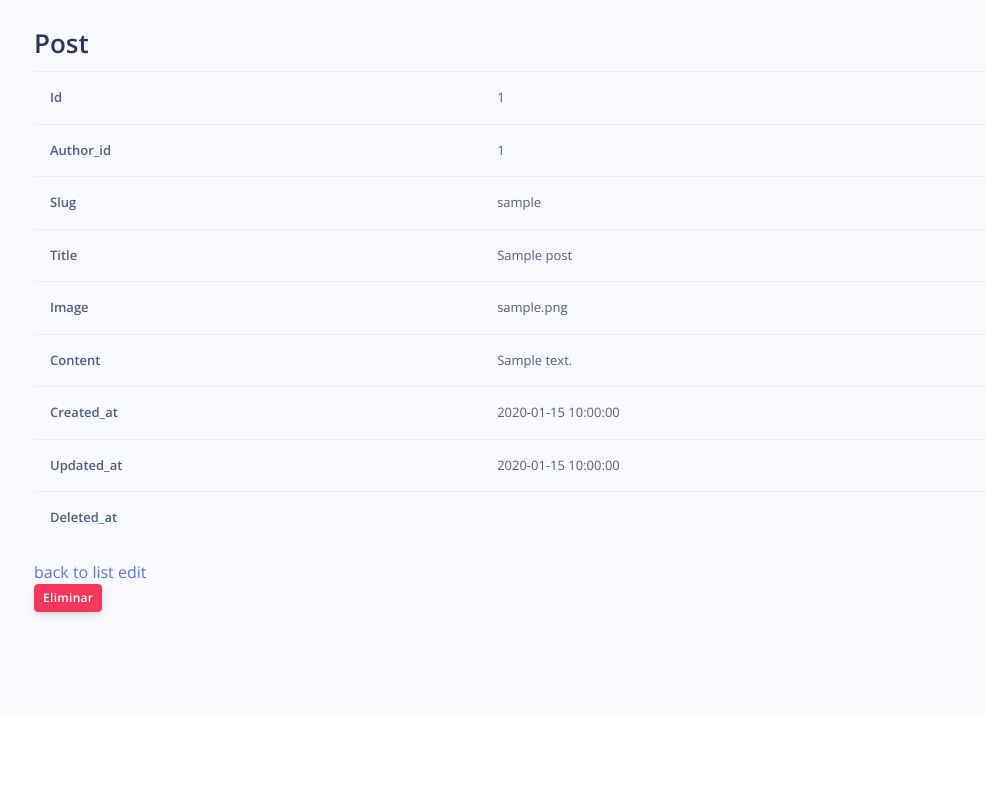
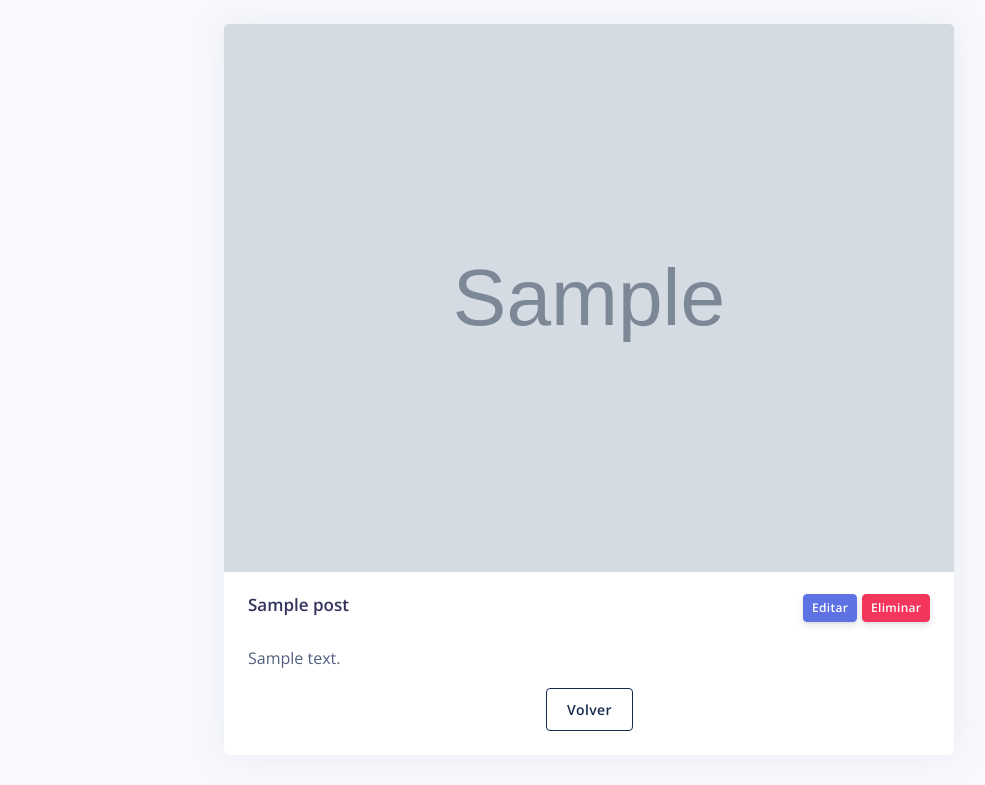
Before and after one commit to kevocde/aplyca-blog, a Symfony app: template templates/post/show.html.twig in a window 1280 px wide. Shown: the part 85-870 px from the top of the page, without its empty margins (51-1036 px from the left). Before the commit the page ends 703 px from the top, so only its background shows below. Run offline with Twig, Linux system fonts and the light colour scheme; the template is opened without the code that fills it: most values are stand-ins (such as "Sample title", 1, 10 or a date in 2020); grey boxes marked "Sample" are stand-in pictures; style sheets or scripts are compiled from the project's sources; some libraries are stand-ins or nearby versions.

Commit message:
Creada vista de entrada

```diff
--- a/templates/post/show.html.twig
+++ b/templates/post/show.html.twig
@@ -1,54 +1,32 @@
 {% extends 'base.html.twig' %}
 
-{% block title %}Post{% endblock %}
+{% block title %}Entrada {{ post.title }}{% endblock %}
 
 {% block body %}
-    <h1>Post</h1>
-
-    <table class="table">
-        <tbody>
-            <tr>
-                <th>Id</th>
-                <td>{{ post.id }}</td>
-            </tr>
-            <tr>
-                <th>Author_id</th>
-                <td>{{ post.authorId }}</td>
-            </tr>
-            <tr>
-                <th>Slug</th>
-                <td>{{ post.slug }}</td>
-            </tr>
-            <tr>
-                <th>Title</th>
-                <td>{{ post.title }}</td>
-            </tr>
-            <tr>
-                <th>Image</th>
-                <td>{{ post.image }}</td>
-            </tr>
-            <tr>
-                <th>Content</th>
-                <td>{{ post.content }}</td>
-            </tr>
-            <tr>
-                <th>Created_at</th>
-                <td>{{ post.createdAt ? post.createdAt|date('Y-m-d H:i:s') : '' }}</td>
-            </tr>
-            <tr>
-                <th>Updated_at</th>
-                <td>{{ post.updatedAt ? post.updatedAt|date('Y-m-d H:i:s') : '' }}</td>
-            </tr>
-            <tr>
-                <th>Deleted_at</th>
-                <td>{{ post.deletedAt ? post.deletedAt|date('Y-m-d H:i:s') : '' }}</td>
-            </tr>
-        </tbody>
-    </table>
-
-    <a href="{{ path('post_index') }}">back to list</a>
-
-    <a href="{{ path('post_edit', {'id': post.id}) }}">edit</a>
-
-    {{ include('post/_delete_form.html.twig') }}
+    <div class="row justify-content-center">
+        <div class="col-8">
+            <div class="card" style="width: 100%;">
+                <img class="card-img-top" src="{{ post.image }}" alt="Card image cap">
+                <div class="card-header border-0">
+                    <div class="row align-items-center">
+                        <div class="col"><h3 class="mb-2">{{ post.title }}</h3></div>
+                        <div class="col d-flex justify-content-end">
+                            <a href="{{ path('post_edit', {'id': post.id}) }}" class="btn btn-sm btn-primary mr-1">Editar</a>
+                            <form action="{{ path('post_delete', {'id': 1}) }}" method="post" id="frm-delete-post{{ post.id }}" class="d-none" onsubmit="return confirm('¿Está seguro de eliminar esta entrada?');">
+                                <input type="hidden" name="_method" value="DELETE">
+                                <input type="hidden" name="_token" value="{{ csrf_token('delete' ~ post.id) }}">
+                            </form>
+                            <button type="submit" form="frm-delete-post{{ post.id }}" class="btn btn-sm btn-danger">Eliminar</button>
+                        </div>
+                    </div>
+                </div>
+                <div class="card-body pt-0">
+                    <p class="card-text">{{ post.content }}</p>
+                    <div class="d-flex justify-content-center">
+                        <a href="{{ path('post_index') }}" class="btn btn-outline-default">Volver</a>
+                    </div>
+                </div>
+            </div>
+        </div>
+    </div>
 {% endblock %}
```
